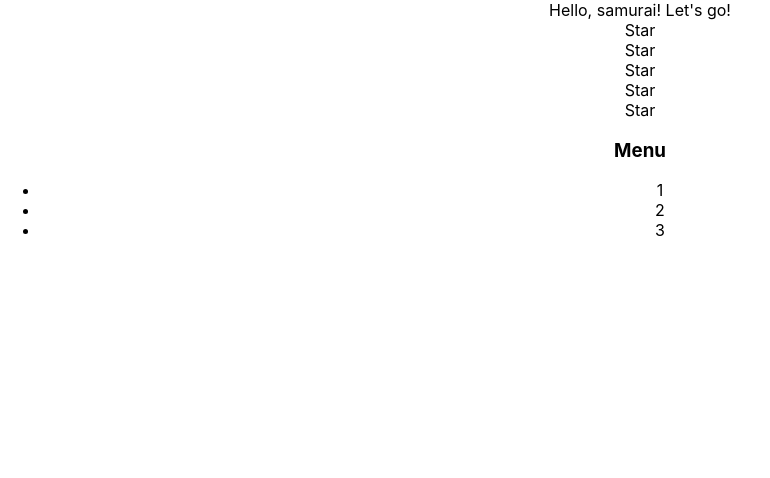
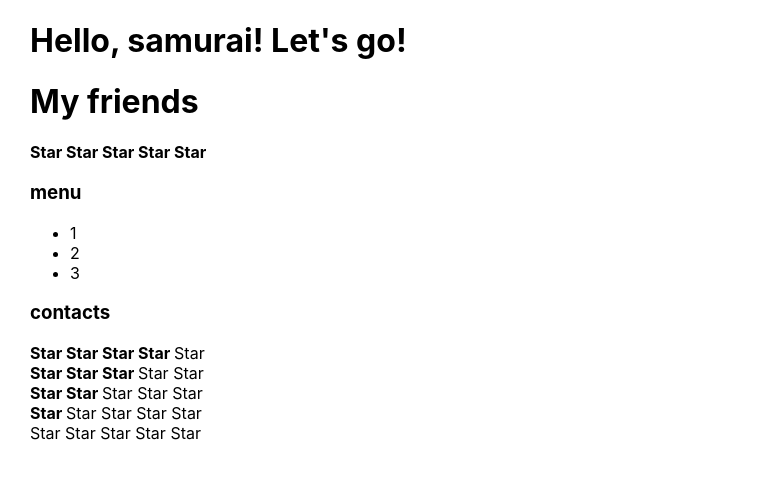
Before and after one commit to zanzipanziby/React-kabzda-kak-podrobno, a React (Create React App) app: page / in a window 1280 px wide. Shown: the top 478 px of the page, without its empty margins (0-770 px from the left). Built offline with nearby package versions, Linux system fonts and the light colour scheme.

Commit message:
props-type

```diff
--- a/src/App.css
+++ b/src/App.css
@@ -1,5 +1,6 @@
 .App {
-  text-align: center;
+  text-align: left;
+  margin-left: 30px;
 }
 
 .App-logo {
--- a/src/App.tsx
+++ b/src/App.tsx
@@ -1,51 +1,34 @@
 import React from 'react';
 import './App.css';
+import Accordion from "./components/Accordion/Accordion";
+import Rating from "./components/Rating/Rating";
 
 function App() {
-    debugger;
-  return (
-    <div className="App">
-     Hello, samurai! Let's go!
-        <Rating />
-        <Accocdion />
-    </div>
-  );
+    //debugger;
+    return (
+        <div className="App">
+            <Page title="Hello, samurai! Let's go!"/>
+            <Page title="My friends"/>
+            <Rating value={5}/>
+            <Accordion titleValue="menu" collapsed = {true}/>
+            <Accordion titleValue="contacts" collapsed = {false}/>
+            <Rating value={4}/>
+            <Rating value={3}/>
+            <Rating value={2}/>
+            <Rating value={1}/>
+            <Rating value={0}/>
+
+        </div>
+    );
 }
-
-
-function Rating(){
-    debugger;
-    return(
-        <div>
-            <Star />
-            <Star />
-            <Star />
-            <Star />
-            <Star />
-        </div>
-    )
+type PagePropsType = {
+    title: string;
 }
-
-function Star() {
+function Page(props: PagePropsType) {
     return (
-        <div>Star</div>
+        <h1>{props.title}</h1>
     )
 }
 
 
-
-function Accocdion(){
-    debugger;
-    return(
-        <div>
-            <h3>Menu</h3>
-            <ul>
-                <li>1</li>
-                <li>2</li>
-                <li>3</li>
-            </ul>
-        </div>
-    )
-}
-
 export default App;
--- /dev/null
+++ b/src/components/Accordion/Accordion.tsx
@@ -0,0 +1,42 @@
+import React from "react";
+type AccordionPropsType = {
+    titleValue: string;
+    collapsed: boolean;
+}
+function Accordion(props: AccordionPropsType) {
+    //debugger;
+    if (props.collapsed) {
+        return (
+            <div>
+                <AccordionTitle title={props.titleValue}/>
+                <AccordionBody/>
+            </div>
+        )
+    } else  {
+        return (
+            <div>
+                <AccordionTitle title={props.titleValue}/>
+            </div>
+        )
+    }
+}
+type AccordionTitlePropsType = {
+    title: string;
+}
+function AccordionTitle(props: AccordionTitlePropsType) {
+    return (
+        <h3>{props.title}</h3>
+    )
+}
+
+function AccordionBody() {
+    return (
+        <ul>
+            <li>1</li>
+            <li>2</li>
+            <li>3</li>
+        </ul>
+    )
+}
+
+export default Accordion;
--- /dev/null
+++ b/src/components/Rating/Rating.tsx
@@ -0,0 +1,94 @@
+import React from "react";
+
+type RatingPropsType = {
+    value: 0 | 1 | 2 | 3 | 4 | 5;
+}
+
+
+function Rating(props: RatingPropsType) {
+    //debugger;
+    if (props.value === 1) {
+        return (
+            <div>
+                <Star selected = {true}/>
+                <Star selected = {false}/>
+                <Star selected = {false}/>
+                <Star selected = {false}/>
+                <Star selected = {false}/>
+            </div>
+        )
+    }
+    else if (props.value === 2) {
+        return (
+            <div>
+                <Star selected = {true}/>
+                <Star selected = {true}/>
+                <Star selected = {false}/>
+                <Star selected = {false}/>
+                <Star selected = {false}/>
+            </div>
+        )
+    }
+    else if (props.value === 3) {
+        return (
+            <div>
+                <Star selected = {true}/>
+                <Star selected = {true}/>
+                <Star selected = {true}/>
+                <Star selected = {false}/>
+                <Star selected = {false}/>
+            </div>
+        )
+    }
+    else if (props.value === 4) {
+        return (
+            <div>
+                <Star selected = {true}/>
+                <Star selected = {true}/>
+                <Star selected = {true}/>
+                <Star selected = {true}/>
+                <Star selected = {false}/>
+            </div>
+        )
+    }
+    else if (props.value === 5) {
+        return (
+            <div>
+                <Star selected = {true}/>
+                <Star selected = {true}/>
+                <Star selected = {true}/>
+                <Star selected = {true}/>
+                <Star selected = {true}/>
+            </div>
+        )
+    }
+    else {
+        return (
+            <div>
+                <Star selected = {false}/>
+                <Star selected = {false}/>
+                <Star selected = {false}/>
+                <Star selected = {false}/>
+                <Star selected = {false}/>
+            </div>
+        )
+    }
+
+
+}
+
+
+type StarPropsType = {
+    selected: boolean;
+}
+function Star(props: StarPropsType) {
+        if (props.selected) {
+            return <span><b>Star </b></span>
+        } else {
+            return <span>Star </span>
+        }
+
+
+}
+
+export default Rating;
```
